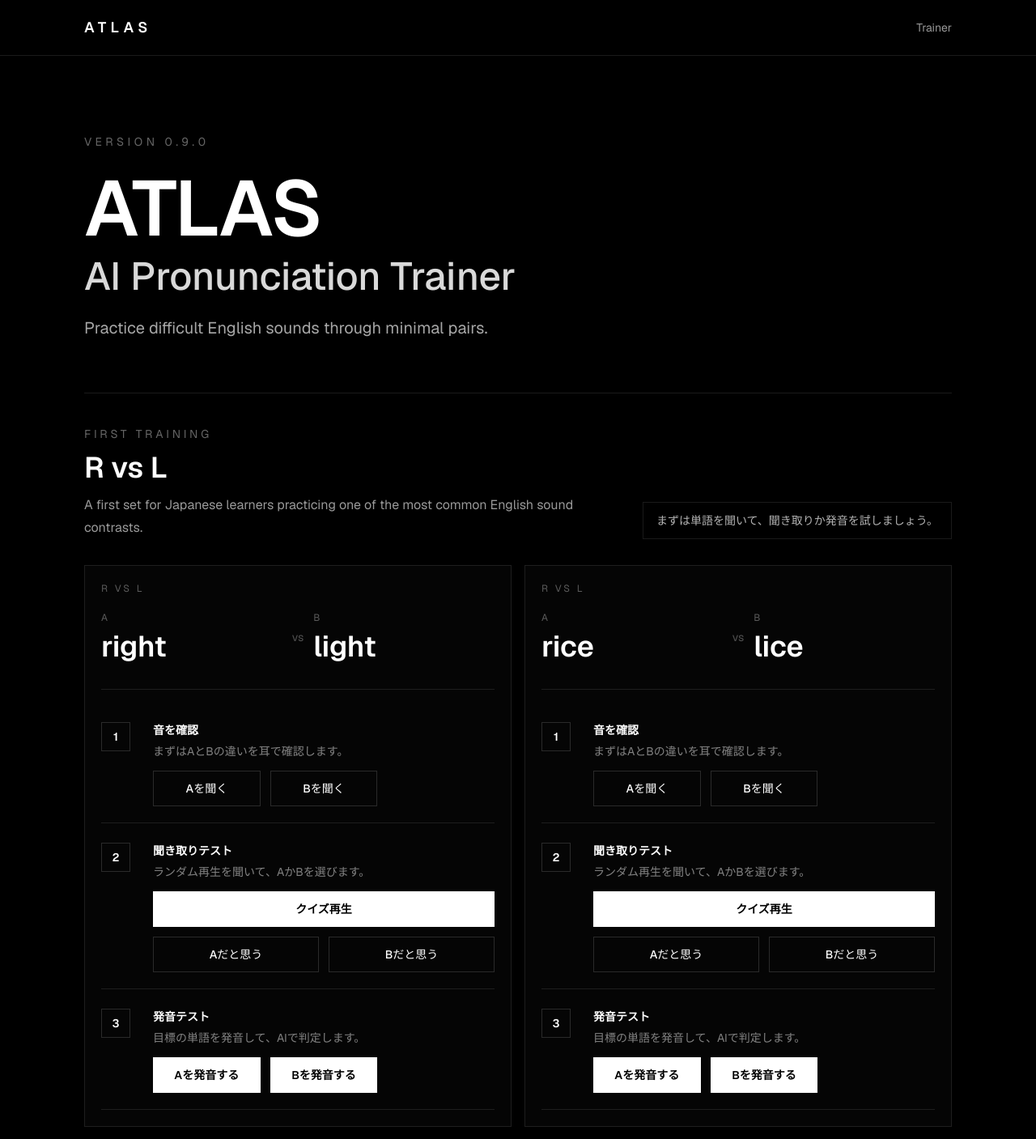
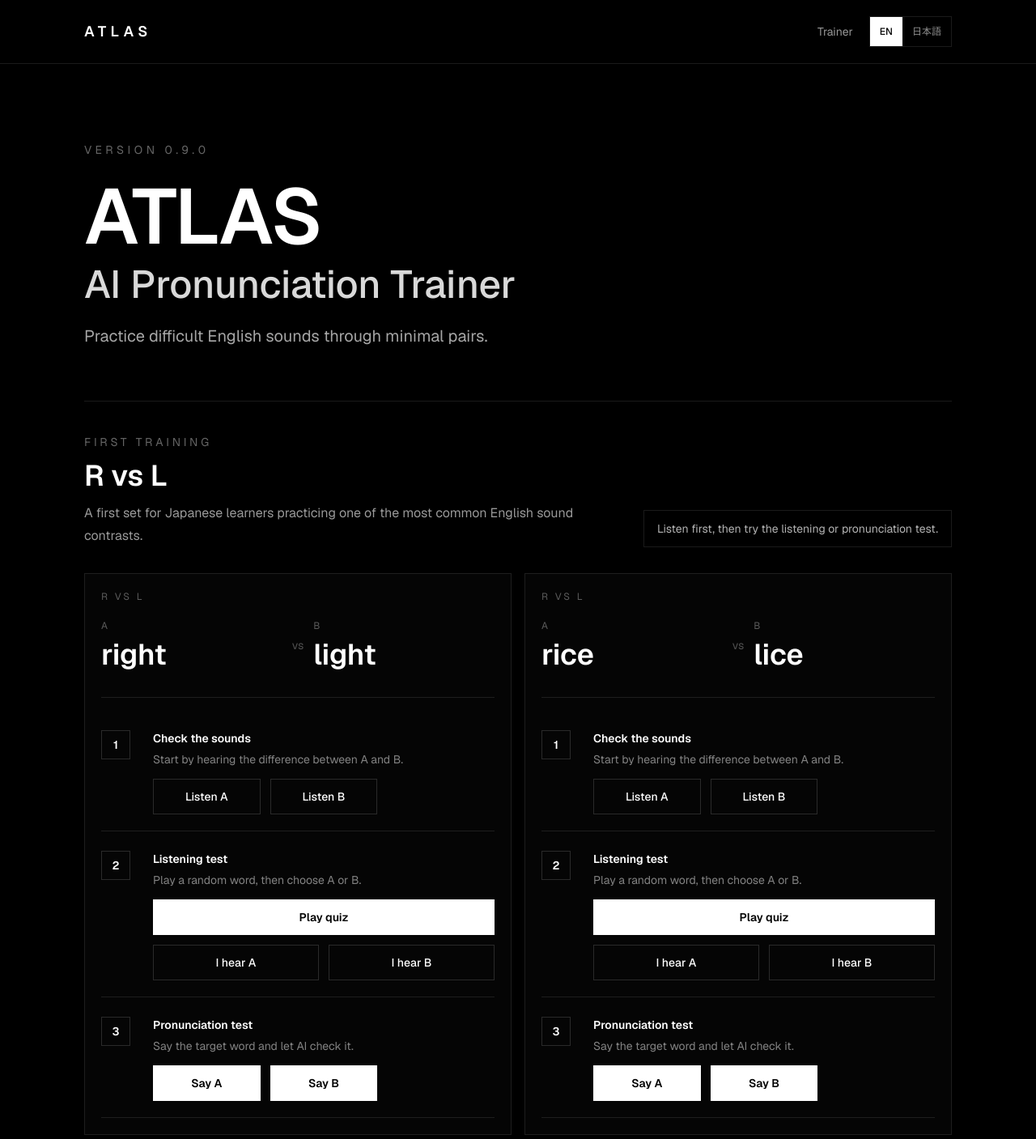
Before and after one commit to KulafuAcademy/ATLAS, a Next.js app: page / in a window 1280 px wide. Shown: the top 1407 px of the page at 81% size. Built offline with nearby package versions, Linux system fonts and the light colour scheme.

Commit message:
Add bilingual trainer copy

```diff
--- a/app/page.tsx
+++ b/app/page.tsx
@@ -1,3 +1,4 @@
+import { LocalizedText } from "@/components/common/LocalizedText";
 import { MinimalPairTrainer } from "@/components/training/MinimalPairTrainer";
 import { rVsLPairs } from "@/data/minimalPairs";
 
@@ -13,17 +14,30 @@ export default function HomePage() {
             ATLAS
           </h1>
           <p className="text-3xl font-medium text-white/85 md:text-5xl">
-            AI Pronunciation Trainer
+            <LocalizedText
+              value={{
+                en: "AI Pronunciation Trainer",
+                ja: "AI発音トレーナー",
+              }}
+            />
           </p>
         </div>
         <p className="max-w-2xl text-lg leading-8 text-white/65 md:text-xl">
-          Practice difficult English sounds through minimal pairs.
+          <LocalizedText
+            value={{
+              en: "Practice difficult English sounds through minimal pairs.",
+              ja: "ミニマルペアで、日本語話者が苦手な英語の音を練習しましょう。",
+            }}
+          />
         </p>
       </section>
 
       <MinimalPairTrainer
-        title="R vs L"
-        description="A first set for Japanese learners practicing one of the most common English sound contrasts."
+        title={{ en: "R vs L", ja: "R vs L" }}
+        description={{
+          en: "A first set for Japanese learners practicing one of the most common English sound contrasts.",
+          ja: "日本語話者がつまずきやすい代表的な英語の音の違いを練習する最初のセットです。",
+        }}
         pairs={rVsLPairs}
       />
     </div>
--- a/components/layout/SiteHeader.tsx
+++ b/components/layout/SiteHeader.tsx
@@ -2,6 +2,7 @@
 
 import Link from "next/link";
 
+import { LanguageToggle } from "@/components/language/LanguageToggle";
 import { navItems } from "@/lib/navigation";
 
 export function SiteHeader() {
@@ -23,6 +24,7 @@ export function SiteHeader() {
               </Link>
             ))}
           </nav>
+          <LanguageToggle />
         </div>
       </div>
     </header>
--- a/components/training/MinimalPairTrainer.tsx
+++ b/components/training/MinimalPairTrainer.tsx
@@ -3,6 +3,8 @@
 import { useEffect, useRef, useState } from "react";
 import type { ReactNode } from "react";
 
+import { useLanguage } from "@/components/language/LanguageProvider";
+import type { LocalizedText } from "@/lib/i18n";
 import type { MinimalPair } from "@/types/training";
 
 declare global {
@@ -59,12 +61,88 @@ type CardFeedback = {
   type: FeedbackType;
   tone: FeedbackTone;
   text: string;
+  language: "en" | "ja";
 } | null;
 
 type MinimalPairTrainerProps = {
-  title: string;
-  description: string;
+  title: LocalizedText;
+  description: LocalizedText;
   pairs: MinimalPair[];
+};
+
+const trainerCopy = {
+  en: {
+    firstTraining: "First training",
+    guide: "Listen first, then try the listening or pronunciation test.",
+    listenTitle: "Check the sounds",
+    listenDescription: "Start by hearing the difference between A and B.",
+    listenA: "Listen A",
+    listenB: "Listen B",
+    listeningTitle: "Listening test",
+    listeningDescription: "Play a random word, then choose A or B.",
+    playQuiz: "Play quiz",
+    answerA: "I hear A",
+    answerB: "I hear B",
+    pronunciationTitle: "Pronunciation test",
+    pronunciationDescription: "Say the target word and let AI check it.",
+    speakA: "Say A",
+    speakB: "Say B",
+    speechPlaybackUnsupported:
+      "Speech playback is not supported in this browser.",
+    playing: (word: string) => `Playing: ${word}`,
+    whichWord: "Which word did you hear?",
+    playQuizFirst: "Press Play quiz first, then choose A or B.",
+    correct: "Correct.",
+    listeningIncorrect: (target: QuizTarget) =>
+      `Not quite. The answer was ${target}.`,
+    pronunciationUnsupported:
+      "Pronunciation check is not supported in this browser. Try Chrome or Edge.",
+    sayWord: (word: string) => `Say "${word}". AI will check what it hears.`,
+    pronunciationCorrect: (heardText: string) =>
+      `Correct. Heard: "${heardText}"`,
+    pronunciationRetry: (heardText: string, word: string) =>
+      `Try again. Heard: "${heardText}" / Target: "${word}"`,
+    couldNotHear: "I could not hear it. Try again.",
+    couldNotRecognize: (word: string) =>
+      `I could not recognize "${word}". Try again.`,
+    checkCouldNotStart: "Pronunciation check could not start. Try again.",
+  },
+  ja: {
+    firstTraining: "最初のトレーニング",
+    guide: "まずは単語を聞いて、聞き取りか発音を試しましょう。",
+    listenTitle: "音を確認",
+    listenDescription: "まずはAとBの違いを耳で確認します。",
+    listenA: "Aを聞く",
+    listenB: "Bを聞く",
+    listeningTitle: "聞き取りテスト",
+    listeningDescription: "ランダム再生を聞いて、AかBを選びます。",
+    playQuiz: "クイズ再生",
+    answerA: "Aだと思う",
+    answerB: "Bだと思う",
+    pronunciationTitle: "発音テスト",
+    pronunciationDescription: "目標の単語を発音して、AIで判定します。",
+    speakA: "Aを発音する",
+    speakB: "Bを発音する",
+    speechPlaybackUnsupported: "このブラウザでは音声再生に対応していません。",
+    playing: (word: string) => `再生中: ${word}`,
+    whichWord: "どちらの単語に聞こえましたか？",
+    playQuizFirst: "先に「クイズ再生」を押してから、AかBを選んでください。",
+    correct: "正解です。",
+    listeningIncorrect: (target: QuizTarget) =>
+      `惜しいです。正解は${target}でした。`,
+    pronunciationUnsupported:
+      "このブラウザでは発音チェックに対応していません。Chrome / Edgeで試してください。",
+    sayWord: (word: string) =>
+      `「${word}」を発音してください。聞き取れたら判定します。`,
+    pronunciationCorrect: (heardText: string) =>
+      `正解です。聞こえた単語: "${heardText}"`,
+    pronunciationRetry: (heardText: string, word: string) =>
+      `もう一度。聞こえた単語: "${heardText}" / 目標: "${word}"`,
+    couldNotHear: "聞き取れませんでした。もう一度試してください。",
+    couldNotRecognize: (word: string) =>
+      `「${word}」として認識できませんでした。もう一度試してください。`,
+    checkCouldNotStart: "発音チェックを開始できませんでした。もう一度試してください。",
+  },
 };
 
 export function MinimalPairTrainer({
@@ -72,13 +150,12 @@ export function MinimalPairTrainer({
   description,
   pairs,
 }: MinimalPairTrainerProps) {
-  const [message, setMessage] = useState(
-    "まずは単語を聞いて、聞き取りか発音を試しましょう。",
-  );
+  const { language, text } = useLanguage();
   const [activeQuiz, setActiveQuiz] = useState<ActiveQuiz>(null);
   const [aiCheckTarget, setAiCheckTarget] = useState<string | null>(null);
   const [cardFeedback, setCardFeedback] = useState<CardFeedback>(null);
   const speechRecognitionRef = useRef<BrowserSpeechRecognition | null>(null);
+  const copy = trainerCopy[language];
 
   useEffect(() => {
     return () => {
@@ -92,11 +169,15 @@ export function MinimalPairTrainer({
     tone: FeedbackTone,
     text: string,
   ) {
-    setCardFeedback({ pairId, type, tone, text });
+    setCardFeedback({ pairId, type, tone, text, language });
   }
 
   function getFeedback(pairId: string, type: FeedbackType) {
-    if (cardFeedback?.pairId !== pairId || cardFeedback.type !== type) {
+    if (
+      cardFeedback?.pairId !== pairId ||
+      cardFeedback.type !== type ||
+      cardFeedback.language !== language
+    ) {
       return null;
     }
 
@@ -106,12 +187,10 @@ export function MinimalPairTrainer({
   function speak(word: string, pairId?: string) {
     if (!("speechSynthesis" in window)) {
       playIncorrectSound();
-      const text = "このブラウザでは音声再生に対応していません。";
+      const feedbackText = copy.speechPlaybackUnsupported;
 
       if (pairId) {
-        showFeedback(pairId, "listen", "error", text);
-      } else {
-        setMessage(text);
+        showFeedback(pairId, "listen", "error", feedbackText);
       }
 
       return;
@@ -125,12 +204,10 @@ export function MinimalPairTrainer({
     utterance.pitch = 1;
 
     window.speechSynthesis.speak(utterance);
-    const text = `再生中: ${word}`;
+    const feedbackText = copy.playing(word);
 
     if (pairId) {
-      showFeedback(pairId, "listen", "neutral", text);
-    } else {
-      setMessage(text);
+      showFeedback(pairId, "listen", "neutral", feedbackText);
     }
   }
 
@@ -140,7 +217,7 @@ export function MinimalPairTrainer({
 
     setActiveQuiz({ pairId: pair.id, target });
     speak(word, pair.id);
-    showFeedback(pair.id, "listening", "neutral", "どちらの単語に聞こえましたか？");
+    showFeedback(pair.id, "listening", "neutral", copy.whichWord);
   }
 
   function answerQuiz(pair: MinimalPair, answer: QuizTarget) {
@@ -150,21 +227,21 @@ export function MinimalPairTrainer({
         pair.id,
         "listening",
         "error",
-        "先に「クイズ再生」を押してから、AかBを選んでください。",
+        copy.playQuizFirst,
       );
       return;
     }
 
     if (answer === activeQuiz.target) {
       playCorrectSound();
-      showFeedback(pair.id, "listening", "success", "正解です。");
+      showFeedback(pair.id, "listening", "success", copy.correct);
     } else {
       playIncorrectSound();
       showFeedback(
         pair.id,
         "listening",
         "error",
-        `惜しいです。正解は${activeQuiz.target}でした。`,
+        copy.listeningIncorrect(activeQuiz.target),
       );
     }
 
@@ -182,7 +259,7 @@ export function MinimalPairTrainer({
         pair.id,
         "pronunciation",
         "error",
-        "このブラウザでは発音チェックに対応していません。Chrome / Edgeで試してください。",
+        copy.pronunciationUnsupported,
       );
       return;
     }
@@ -201,7 +278,7 @@ export function MinimalPairTrainer({
       pair.id,
       "pronunciation",
       "neutral",
-      `「${word}」を発音してください。聞き取れたら判定します。`,
+      copy.sayWord(word),
     );
 
     recognition.onresult = (event) => {
@@ -217,7 +294,7 @@ export function MinimalPairTrainer({
           pair.id,
           "pronunciation",
           "success",
-          `正解です。聞こえた単語: "${heardText}"`,
+          copy.pronunciationCorrect(heardText),
         );
       } else {
         playIncorrectSound();
@@ -225,7 +302,7 @@ export function MinimalPairTrainer({
           pair.id,
           "pronunciation",
           "error",
-          `もう一度。聞こえた単語: "${heardText}" / 目標: "${word}"`,
+          copy.pronunciationRetry(heardText, word),
         );
       }
 
@@ -239,7 +316,7 @@ export function MinimalPairTrainer({
         pair.id,
         "pronunciation",
         "error",
-        "聞き取れませんでした。もう一度試してください。",
+        copy.couldNotHear,
       );
       setAiCheckTarget(null);
       speechRecognitionRef.current = null;
@@ -251,7 +328,7 @@ export function MinimalPairTrainer({
         pair.id,
         "pronunciation",
         "error",
-        `「${word}」として認識できませんでした。もう一度試してください。`,
+        copy.couldNotRecognize(word),
       );
       setAiCheckTarget(null);
       speechRecognitionRef.current = null;
@@ -269,7 +346,7 @@ export function MinimalPairTrainer({
         pair.id,
         "pronunciation",
         "error",
-        "発音チェックを開始できませんでした。もう一度試してください。",
+        copy.checkCouldNotStart,
       );
       setAiCheckTarget(null);
       speechRecognitionRef.current = null;
@@ -281,19 +358,21 @@ export function MinimalPairTrainer({
       <div className="flex flex-col gap-4 border-t border-white/10 pt-10 sm:flex-row sm:items-end sm:justify-between">
         <div className="space-y-3">
           <p className="text-sm uppercase tracking-[0.28em] text-white/40">
-            First training
+            {copy.firstTraining}
           </p>
           <h2 className="text-3xl font-semibold text-white md:text-4xl">
-            {title}
+            {text(title)}
           </h2>
-          <p className="max-w-2xl leading-7 text-white/60">{description}</p>
+          <p className="max-w-2xl leading-7 text-white/60">
+            {text(description)}
+          </p>
         </div>
         <p
           role="status"
           aria-live="polite"
           className="border border-white/10 px-4 py-3 text-sm text-white/70"
         >
-          {message}
+          {copy.guide}
         </p>
       </div>
 
@@ -317,42 +396,42 @@ export function MinimalPairTrainer({
             <div className="mt-8 space-y-1 border-t border-white/10 pt-5">
               <TestGroup
                 step="1"
-                title="音を確認"
-                description="まずはAとBの違いを耳で確認します。"
+                title={copy.listenTitle}
+                description={copy.listenDescription}
                 feedback={getFeedback(pair.id, "listen")}
               >
                 <ActionButton onClick={() => speak(pair.wordA, pair.id)}>
-                  Aを聞く
+                  {copy.listenA}
                 </ActionButton>
                 <ActionButton onClick={() => speak(pair.wordB, pair.id)}>
-                  Bを聞く
+                  {copy.listenB}
                 </ActionButton>
               </TestGroup>
 
               <TestGroup
                 step="2"
-                title="聞き取りテスト"
-                description="ランダム再生を聞いて、AかBを選びます。"
+                title={copy.listeningTitle}
+                description={copy.listeningDescription}
                 actionsClassName="grid gap-3"
                 feedback={getFeedback(pair.id, "listening")}
               >
                 <ActionButton intent="primary" onClick={() => startQuiz(pair)}>
-                  クイズ再生
+                  {copy.playQuiz}
                 </ActionButton>
                 <div className="grid gap-3 sm:grid-cols-2">
                   <ActionButton onClick={() => answerQuiz(pair, "A")}>
-                    Aだと思う
+                    {copy.answerA}
                   </ActionButton>
                   <ActionButton onClick={() => answerQuiz(pair, "B")}>
-                    Bだと思う
+                    {copy.answerB}
                   </ActionButton>
                 </div>
               </TestGroup>
 
               <TestGroup
                 step="3"
-                title="発音テスト"
-                description="目標の単語を発音して、AIで判定します。"
+                title={copy.pronunciationTitle}
+                description={copy.pronunciationDescription}
                 feedback={getFeedback(pair.id, "pronunciation")}
               >
                 <ActionButton
@@ -360,14 +439,14 @@ export function MinimalPairTrainer({
                   disabled={Boolean(aiCheckTarget)}
                   onClick={() => startAiPronunciationCheck(pair, "A")}
                 >
-                  Aを発音する
+                  {copy.speakA}
                 </ActionButton>
                 <ActionButton
                   intent="primary"
                   disabled={Boolean(aiCheckTarget)}
                   onClick={() => startAiPronunciationCheck(pair, "B")}
                 >
-                  Bを発音する
+                  {copy.speakB}
                 </ActionButton>
               </TestGroup>
             </div>
```
